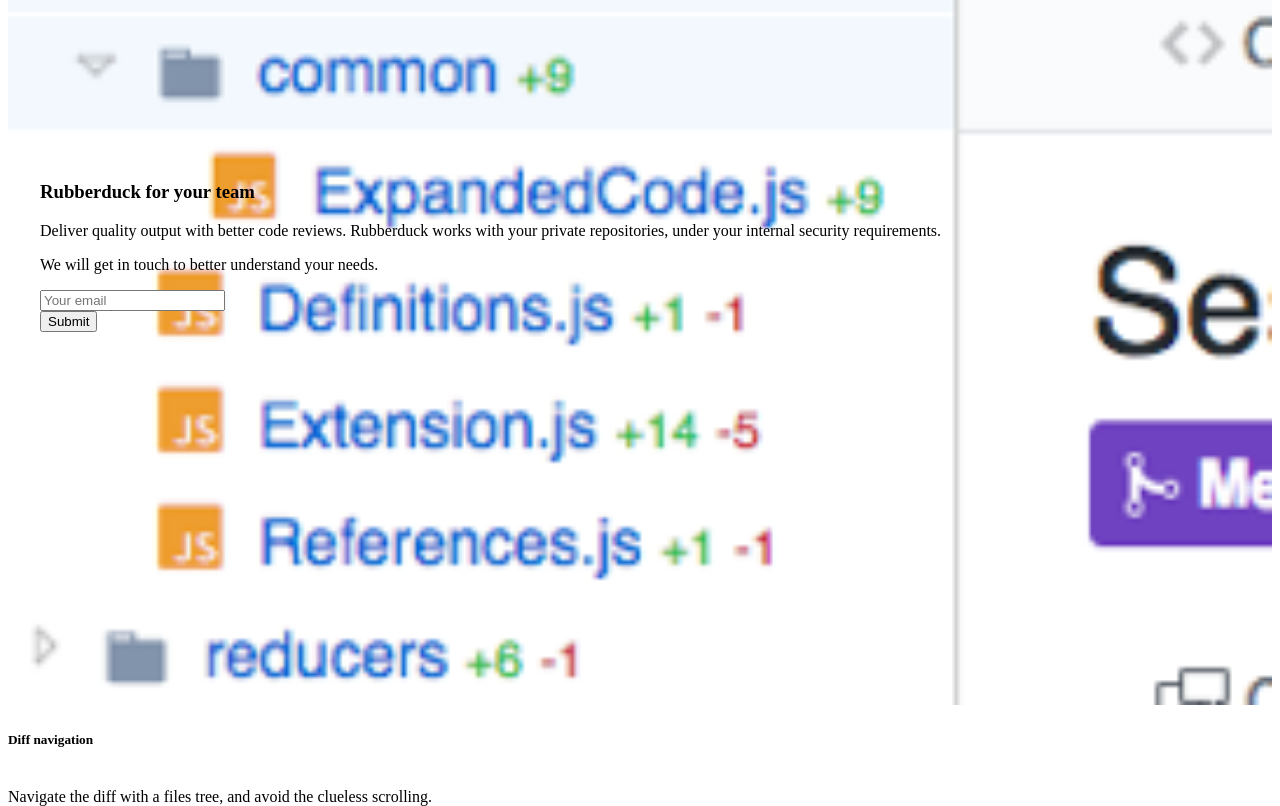
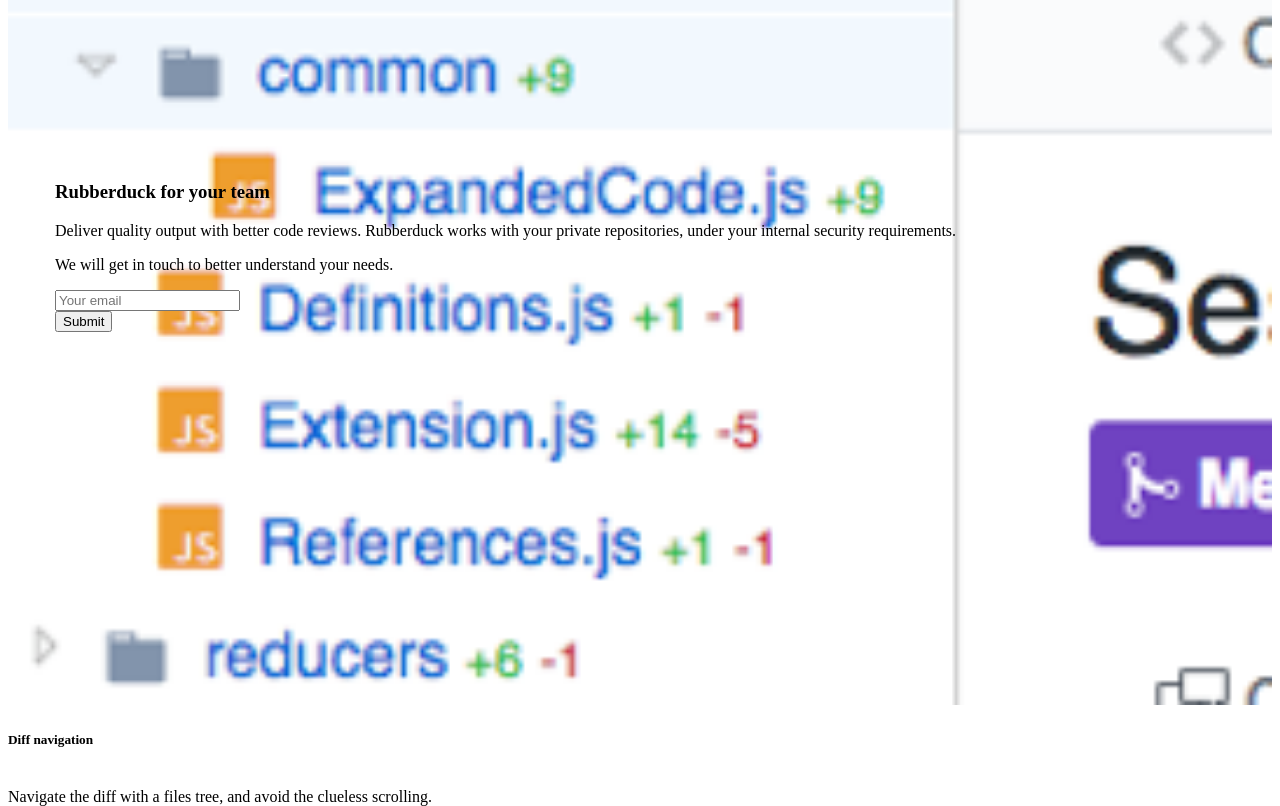
Before and after one commit to arjunattam/rubberduck-website, a Gatsby site: page / in a window 1280 px wide. Shown: the part 2140-2946 px from the top of the page. Built offline with nearby package versions, Linux system fonts and the light colour scheme; Gatsby itself is replaced by a stand-in of ours.

Commit message:
CTA section styling

```diff
--- a/src/components/CTASection/index.css
+++ b/src/components/CTASection/index.css
@@ -1,6 +1,6 @@
 .cta-section {
-  background: none;
-  margin-top: 30px;
+  background: #fff;
+  margin: 30px 15px;
 }
 
 @media (min-width: 576px) {
```
Also changed, not shown: package.json (+4 -4 lines).
